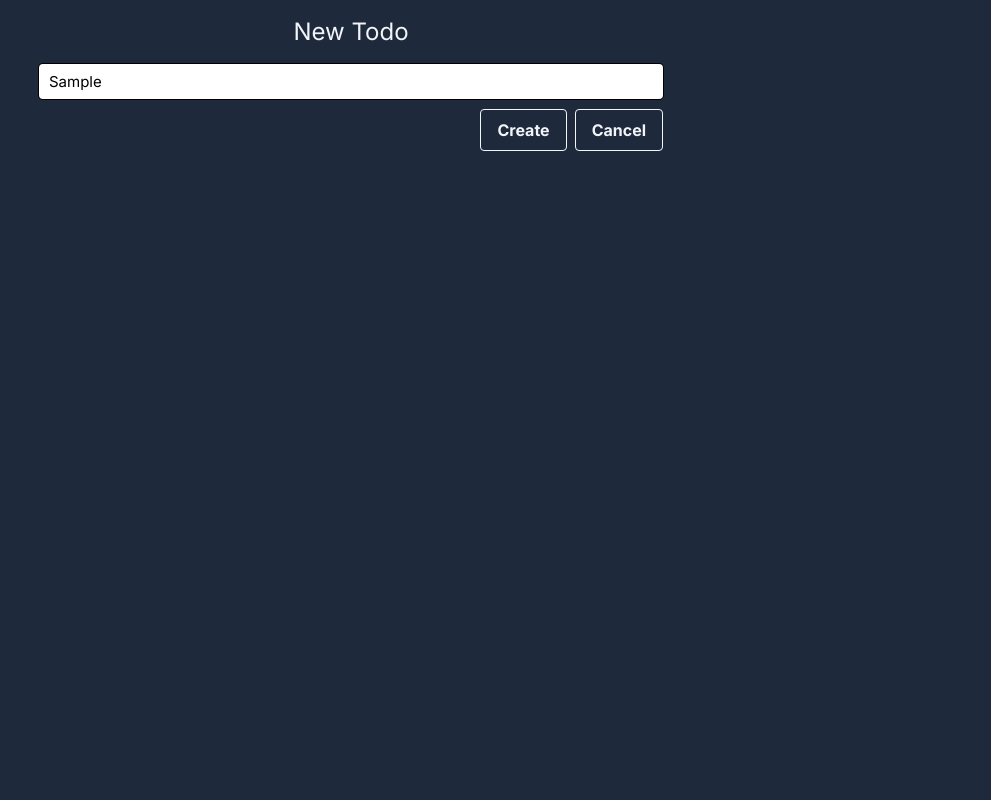
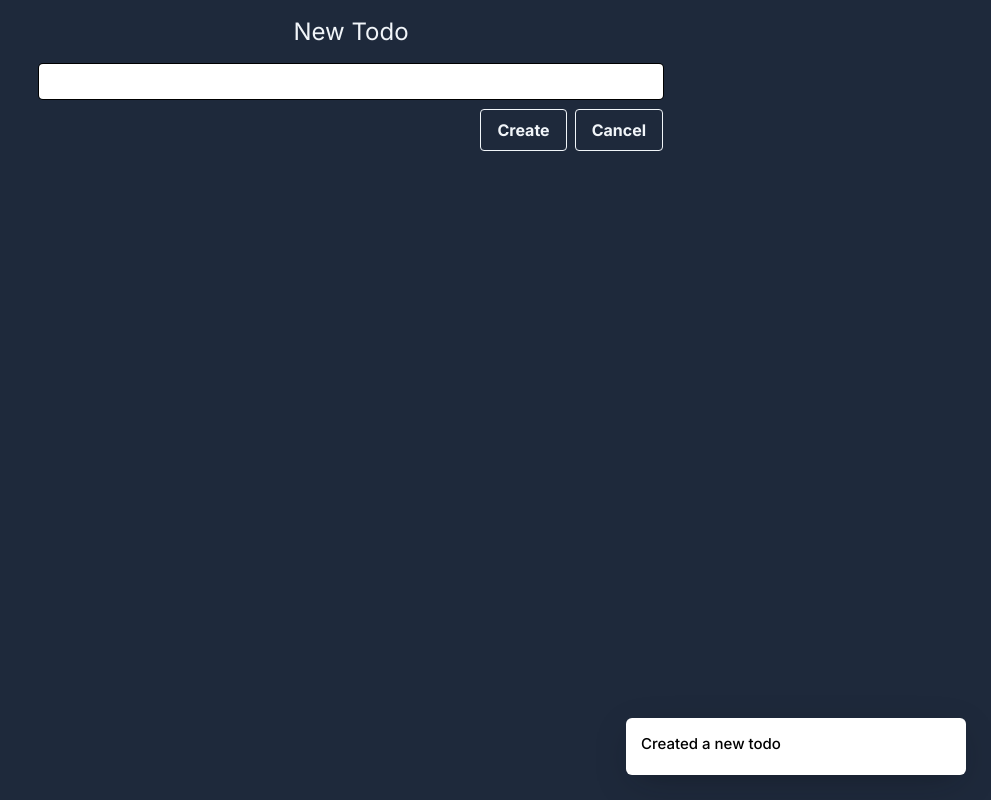
Before and after one commit to takahiromitsui/todo-graphql-frontend, a Next.js app: page /todo in a window 1280 px wide. Both pictures are taken after typing "Sample" into the empty fields and a click on the button "Create". Shown: the whole page, without its empty margins (289-1280 px from the left). Built offline with nearby package versions, Linux system fonts and the light colour scheme; no server answers.

Commit message:
feat: Add toaster

```diff
--- a/package.json
+++ b/package.json
@@ -13,6 +13,7 @@
     "@radix-ui/react-checkbox": "^1.0.4",
     "@radix-ui/react-form": "^0.0.3",
     "@radix-ui/react-icons": "^1.3.0",
+    "@radix-ui/react-toast": "^1.1.4",
     "@types/node": "20.2.5",
     "@types/react": "18.2.9",
     "@types/react-dom": "18.2.4",
--- a/src/components/FormItem.tsx
+++ b/src/components/FormItem.tsx
@@ -2,20 +2,37 @@
 import { CREATE_TODO, FETCH_TODOS } from '@/graphql/queries';
 import { useMutation } from '@apollo/client';
 import * as Form from '@radix-ui/react-form';
+import * as Toast from '@radix-ui/react-toast';
 import Link from 'next/link';
+import { useEffect, useRef, useState } from 'react';
 export default function FormItem() {
 	const [createTodo] = useMutation(CREATE_TODO, {
 		refetchQueries: [{ query: FETCH_TODOS }],
 	});
+	const [open, setOpen] = useState(false);
+  const timerRef = useRef(0);
+
+  useEffect(() => {
+    return () => clearTimeout(timerRef.current);
+  }, []);
 	return (
+		<Toast.Provider swipeDirection='right'>
 			<Form.Root
 				className='w-1/2'
 				onSubmit={event => {
-				const { todo } = Object.fromEntries(new FormData(event.currentTarget));
+					event.preventDefault();
+					const { todo } = Object.fromEntries(
+						new FormData(event.currentTarget)
+					);
 					createTodo({
 						variables: { title: todo },
 					});
-				event.preventDefault();
+					setOpen(false);
+          window.clearTimeout(timerRef.current);
+          timerRef.current = window.setTimeout(() => {
+            setOpen(true);
+          }, 100);
+					event.currentTarget.reset();
 				}}
 			>
 				<Form.Field className='grid mb-[10px]' name='todo'>
@@ -46,5 +63,16 @@ export default function FormItem() {
 					</Link>
 				</div>
 			</Form.Root>
+			<Toast.Root
+				className="bg-white rounded-md shadow-[hsl(206_22%_7%_/_35%)_0px_10px_38px_-10px,_hsl(206_22%_7%_/_20%)_0px_10px_20px_-15px] p-[15px] grid [grid-template-areas:_'title_action'_'description_action'] grid-cols-[auto_max-content] gap-x-[15px] items-center data-[state=open]:animate-slideIn data-[state=closed]:animate-hide data-[swipe=move]:translate-x-[var(--radix-toast-swipe-move-x)] data-[swipe=cancel]:translate-x-0 data-[swipe=cancel]:transition-[transform_200ms_ease-out] data-[swipe=end]:animate-swipeOut"
+				open={open}
+				onOpenChange={setOpen}
+			>
+				<Toast.Title className='[grid-area:_title] mb-[5px] font-medium text-black text-[15px]'>
+					Created a new todo
+				</Toast.Title>
+			</Toast.Root>
+			<Toast.Viewport className='[--viewport-padding:_25px] fixed bottom-0 right-0 flex flex-col p-[var(--viewport-padding)] gap-[10px] w-[390px] max-w-[100vw] m-0 list-none z-[2147483647] outline-none' />
+		</Toast.Provider>
 	);
 }
```
Also changed, not shown: 1 other file (tests, documents, lock files or other folders). Lines whose indentation alone changed are shown as unchanged.
